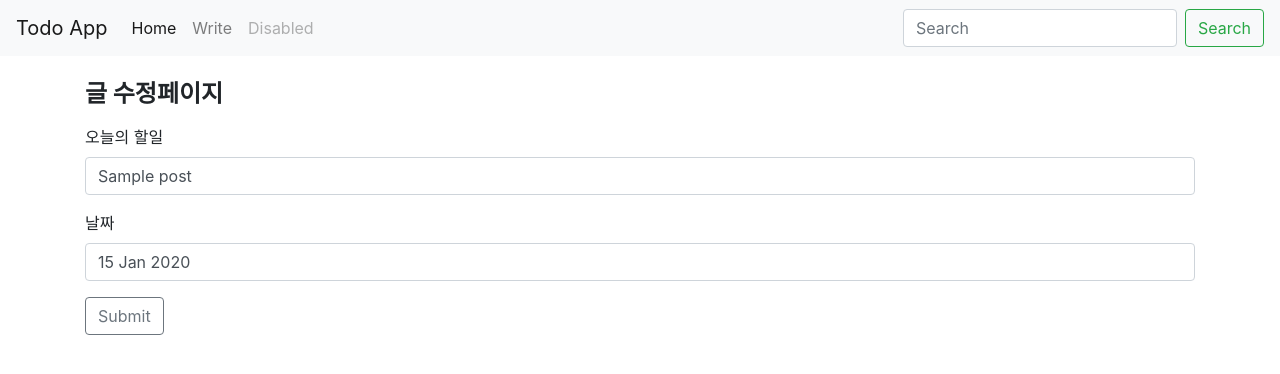
After one commit to inoray/codingapple_web_study, a Node server app: template Nodejs/todo/views/edit.ejs in a window 1280 px wide. The commit adds this page. Shown: the top 374 px of the page. Run offline with Node 20, Linux system fonts and the light colour scheme; the template is opened without the code that fills it: most values are stand-ins (such as "Sample title", 1, 10 or a date in 2020); some libraries are stand-ins or nearby versions.

Commit message:
edit 기능까지 구현

```diff
--- a/Nodejs/todo/server.js
+++ b/Nodejs/todo/server.js
@@ -2,6 +2,9 @@ const express = require('express');
 const app = express();
 app.use(express.urlencoded({extended: true}))
 const MongoClient = require('mongodb').MongoClient;
+app.set('view engine', 'ejs');
+const methodOverride = require('method-override')
+app.use(methodOverride('_method'))
 
 var db;
 let dburl = 'mongodb+srv://sunghunk:qwer@cluster0.eyhv3.mongodb.net/myFirstDatabase?retryWrites=true&w=majority';
@@ -9,9 +12,9 @@ MongoClient.connect(dburl, { useUnifiedTopology: true }, function(에러, client
     if (에러) return console.log(에러)
     db = client.db('todoapp');
 
-    db.collection('post').insertOne( {이름 : 'John', _id : 100} , function(에러, 결과){
-	    console.log('저장완료');
-	});
+    // db.collection('post').insertOne( {이름 : 'John', _id : 100} , function(에러, 결과){
+	//     console.log('저장완료');
+	// });
 
     app.listen(8080, function() {
       console.log('listening on 8080')
@@ -19,7 +22,8 @@ MongoClient.connect(dburl, { useUnifiedTopology: true }, function(에러, client
 })
 
 app.get('/', function (req, res) {
-    res.sendFile(__dirname + "/index.html");
+    // res.sendFile(__dirname + "/index.html");
+    res.render('index.ejs');
 });
 
 app.get('/pet', function (요청, 응답) {
@@ -30,10 +34,61 @@ app.get('/beauty', function (req, res) {
     res.send('뷰티용품 사세요');
 });
 
-app.get('/write', function(요청, 응답) {
-    응답.sendFile(__dirname +'/write.html')
+app.get('/write', function(req, res) {
+    // 응답.sendFile(__dirname +'/write.html')
+    res.render('write.ejs');
 });
 
 app.post('/add', function(req, res){
+    //console.log(req.body);
+    db.collection('count').findOne({name: '게시물갯수'}, function(err, result){
+        let cnt = parseInt(result.total);
+        db.collection('post').insertOne({_id: cnt + 1, title: req.body.title, date: req.body.date }, function(err, result){
+            db.collection('count').updateOne({name: '게시물갯수'}, {$inc: {total:1}}, function(err, result){
+                if (err) {return console.log(err)}
+                res.send("전송완료");
+            })
+        })
+    })
+});
+
+app.get('/list', function(req, res){
+    db.collection('post').find().toArray(function(err, result){
+        console.log(result);
+        res.render('list.ejs', {posts: result});
+    })
+})
+
+app.delete('/delete', function(req, res){
+    req.body._id = parseInt(req.body._id);
+    console.log(req.body._id);
+    db.collection('post').deleteOne(req.body, function(err, result){
+        console.log('삭제완료');
+        res.status(200);
+    });
+    res.send("삭제완료");
+})
+
+app.get('/detail/:id', function(req, res){
+    db.collection('post').findOne({_id: parseInt(req.params.id) }, function(err, result){
+        if (err) {return console.log(err)}
+        console.log(result);
+        res.render('detail.ejs', {data: result});
+    })
+})
+
+app.get('/edit/:id', function(req, res){
+    db.collection('post').findOne({_id: parseInt(req.params.id)}, function(err, result){
+        if (err) {return console.log(err)}
+        res.render('edit.ejs',{post:result});
+    })
+})
+
+app.put('/edit', function(req, res){
     console.log(req.body);
-});
+    db.collection('post').updateOne({_id: parseInt(req.body.id) },{ $set : {title: req.body.title, date: req.body.date} },function(err, result){
+        if (err) {return console.log(err)}
+        console.log('수정완료');
+        res.redirect('/list');
+    })
+})
--- /dev/null
+++ b/Nodejs/todo/views/edit.ejs
@@ -0,0 +1,35 @@
+<!DOCTYPE html>
+<html>
+<head>
+  <meta charset="UTF-8">
+  <meta name="viewport" content="width=device-width, initial-scale=1.0">
+  <meta http-equiv="X-UA-Compatible" content="ie=edge">
+  <link rel="stylesheet" href="https://stackpath.bootstrapcdn.com/bootstrap/4.4.1/css/bootstrap.min.css">
+  <title>Document</title>
+</head>
+<body>
+  <%- include('nav.html') %>
+
+  <h4 class="container mt-4"><strong>글 수정페이지</strong></h4>
+
+  <div class="container mt-3">
+    <form action="/edit?_method=PUT" method="POST">
+      <div class="form-group">
+        <label>오늘의 할일</label>
+        <input value="<%=post._id%>" type="text" name="id" style="display: none;">
+        <input value="<%=post.title%>" type="text" class="form-control" name="title">
+      </div>
+      <div class="form-group">
+        <label>날짜</label>
+        <input value="<%=post.date%>" type="text" class="form-control" name="date">
+      </div>
+      <button type="submit" class="btn btn-outline-secondary">Submit</button>
+    </form>
+  </div>
+
+
+  <script src="https://code.jquery.com/jquery-3.4.1.slim.min.js" integrity="sha384-J6qa4849blE2+poT4WnyKhv5vZF5SrPo0iEjwBvKU7imGFAV0wwj1yYfoRSJoZ+n" crossorigin="anonymous"></script>
+  <script src="https://cdn.jsdelivr.net/npm/popper.js@1.16.0/dist/umd/popper.min.js" integrity="sha384-Q6E9RHvbIyZFJoft+2mJbHaEWldlvI9IOYy5n3zV9zzTtmI3UksdQRVvoxMfooAo" crossorigin="anonymous"></script>
+  <script src="https://stackpath.bootstrapcdn.com/bootstrap/4.4.1/js/bootstrap.min.js" integrity="sha384-wfSDF2E50Y2D1uUdj0O3uMBJnjuUD4Ih7YwaYd1iqfktj0Uod8GCExl3Og8ifwB6" crossorigin="anonymous"></script>
+</body>
+</html>
--- a/Nodejs/todo/write.html
+++ b/Nodejs/todo/views/nav.html
@@ -1,13 +1,3 @@
-<!DOCTYPE html>
-<html>
-<head>
-  <meta charset="UTF-8">
-  <meta name="viewport" content="width=device-width, initial-scale=1.0">
-  <meta http-equiv="X-UA-Compatible" content="ie=edge">
-  <link rel="stylesheet" href="https://stackpath.bootstrapcdn.com/bootstrap/4.4.1/css/bootstrap.min.css">
-  <title>Document</title>
-</head>
-<body>
 
     <nav class="navbar navbar-expand-lg navbar-light bg-light">
         <a class="navbar-brand" href="#">Todo App</a>
@@ -18,10 +8,10 @@
         <div class="collapse navbar-collapse" id="navbarSupportedContent">
           <ul class="navbar-nav mr-auto">
             <li class="nav-item active">
-              <a class="nav-link" href="#">Home <span class="sr-only">(current)</span></a>
+              <a class="nav-link" href="/">Home <span class="sr-only">(current)</span></a>
             </li>
             <li class="nav-item">
-              <a class="nav-link" href="#">Write</a>
+              <a class="nav-link" href="/write">Write</a>
             </li>
             <!-- <li class="nav-item dropdown">
               <a class="nav-link dropdown-toggle" href="#" id="navbarDropdown" role="button" data-toggle="dropdown" aria-expanded="false">
@@ -44,26 +34,3 @@
           </form>
         </div>
       </nav>
-
-  <h4 class="container mt-4"><strong>글 작성페이지</strong></h4>
-
-  <div class="container mt-3">
-    <form action="/add" method="POST">
-      <div class="form-group">
-        <label>오늘의 할일</label>
-        <input type="text" class="form-control" name="title">
-      </div>
-      <div class="form-group">
-        <label>날짜</label>
-        <input type="text" class="form-control" name="date">
-      </div>
-      <button type="submit" class="btn btn-outline-secondary">Submit</button>
-    </form>
-  </div>
-
-
-  <script src="https://code.jquery.com/jquery-3.4.1.slim.min.js" integrity="sha384-J6qa4849blE2+poT4WnyKhv5vZF5SrPo0iEjwBvKU7imGFAV0wwj1yYfoRSJoZ+n" crossorigin="anonymous"></script>
-  <script src="https://cdn.jsdelivr.net/npm/popper.js@1.16.0/dist/umd/popper.min.js" integrity="sha384-Q6E9RHvbIyZFJoft+2mJbHaEWldlvI9IOYy5n3zV9zzTtmI3UksdQRVvoxMfooAo" crossorigin="anonymous"></script>
-  <script src="https://stackpath.bootstrapcdn.com/bootstrap/4.4.1/js/bootstrap.min.js" integrity="sha384-wfSDF2E50Y2D1uUdj0O3uMBJnjuUD4Ih7YwaYd1iqfktj0Uod8GCExl3Og8ifwB6" crossorigin="anonymous"></script>
-</body>
-</html>
```
Also changed, not shown: Nodejs/todo/index.html (deleted, +0 -64 lines), Nodejs/todo/views/detail.ejs (added, +38 -0 lines), Nodejs/todo/views/index.ejs (added, +30 -0 lines), Nodejs/todo/views/list.ejs (added, +49 -0 lines), Nodejs/todo/views/write.ejs (added, +34 -0 lines), Nodejs/todo/README.md.
